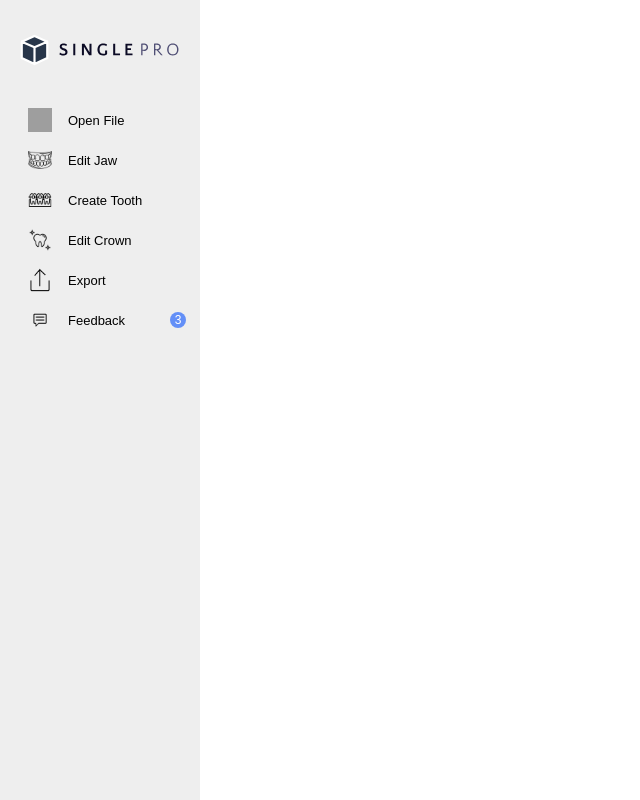
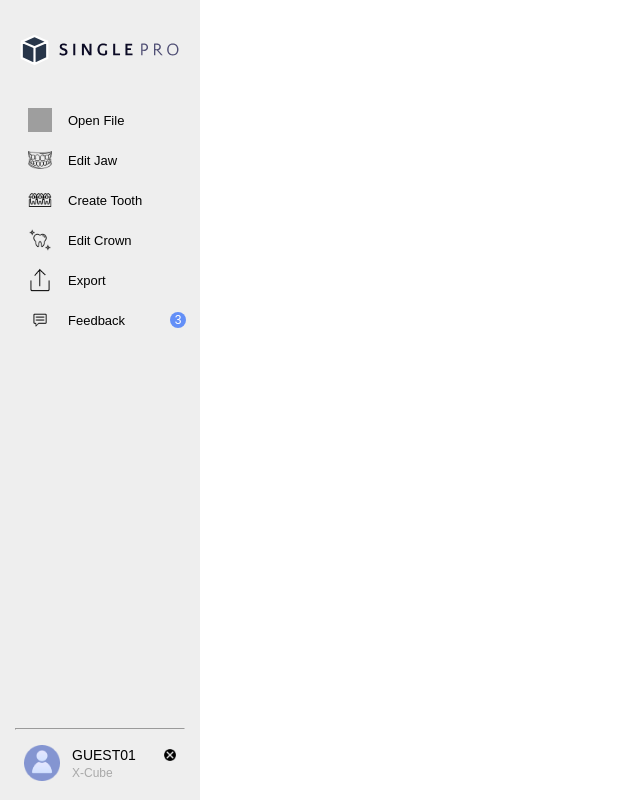
Before and after one commit to Ryanch0/Xcube_Test, a React app: page / in a window 1280 px wide. Shown: the whole page, without its empty margins (0-640 px from the left). Built offline with nearby package versions, Linux system fonts and the light colour scheme; grey boxes are pictures that could not be loaded.

Commit message:
사이드바 작업 완료

```diff
--- /dev/null
+++ b/src/atomic/atoms/ProfileCard.js
@@ -0,0 +1,65 @@
+import React from 'react'
+import styled from 'styled-components'
+import avatar from '../../assets/sidebar/avatar.png'
+import cancel from '../../assets/sidebar/cancel.png'
+
+
+const Container = styled.div`
+    width: 100%;
+    position: absolute;
+    top: 90%;
+    hr{
+        height: 1px;
+        width: 85%;
+    }
+
+`
+const Wrap = styled.div`
+    display: flex;
+    align-items: center;
+    gap: 12px;
+    width: 100%;
+    padding: 6px 24px;
+
+    img{
+        width: 36px;
+    }
+`
+const UserInfo = styled.div`
+width: 100%;
+line-height: 18px;
+padding-top: 2px;
+
+    h2{
+        font-size: 14px;
+        font-weight: 300;
+    }
+    p{
+        font-size: 12px;
+        color: rgba(169, 169, 169, 1);
+    }
+`
+export default props => {
+    return (
+        <Container>
+            <hr />
+            <Wrap>
+                <img src={avatar} alt='avatar' />
+                <UserInfo>
+                    <div style={{ display: 'flex', justifyContent: 'space-between', alignItems : 'center'}}>
+                        <h2>GUEST01</h2>
+                        <img
+                            src={cancel}
+                            alt='cancelButton'
+                            style={{ width: '12px', height : '12px', cursor : 'pointer'}}
+                            onClick={()=>{
+                                alert('로그아웃 버튼입니다.')
+                            }}
+                        />
+                    </div>
+                    <p>X-Cube</p>
+                </UserInfo>
+            </Wrap>
+        </Container>
+    )
+}
--- a/src/atomic/molecules/SideBar.js
+++ b/src/atomic/molecules/SideBar.js
@@ -8,9 +8,11 @@ import feedback from '../../assets/sidebar/feedback.png'
 import folder from '../../assets/sidebar/folder.png'
 import jaw from '../../assets/sidebar/jaw.png'
 import tooth from '../../assets/sidebar/tooth.png'
+import ProfileCard from '../atoms/ProfileCard'
 
 
 const Container = styled.div`
+    position: relative;
     background-color: #eee;
     display: flex;
     flex-direction: column;
@@ -35,6 +37,7 @@ export default props => {
             <TabMenu src={crown}>Edit Crown</TabMenu>
             <TabMenu src={exportIcon}>Export</TabMenu>
             <TabMenu src={feedback} count='3'>Feedback</TabMenu>
+            <ProfileCard/>
         </Container>
     )
 }
```
Also changed, not shown: src/assets/sidebar/avatar.png (added), src/assets/sidebar/cancel.png (added).
